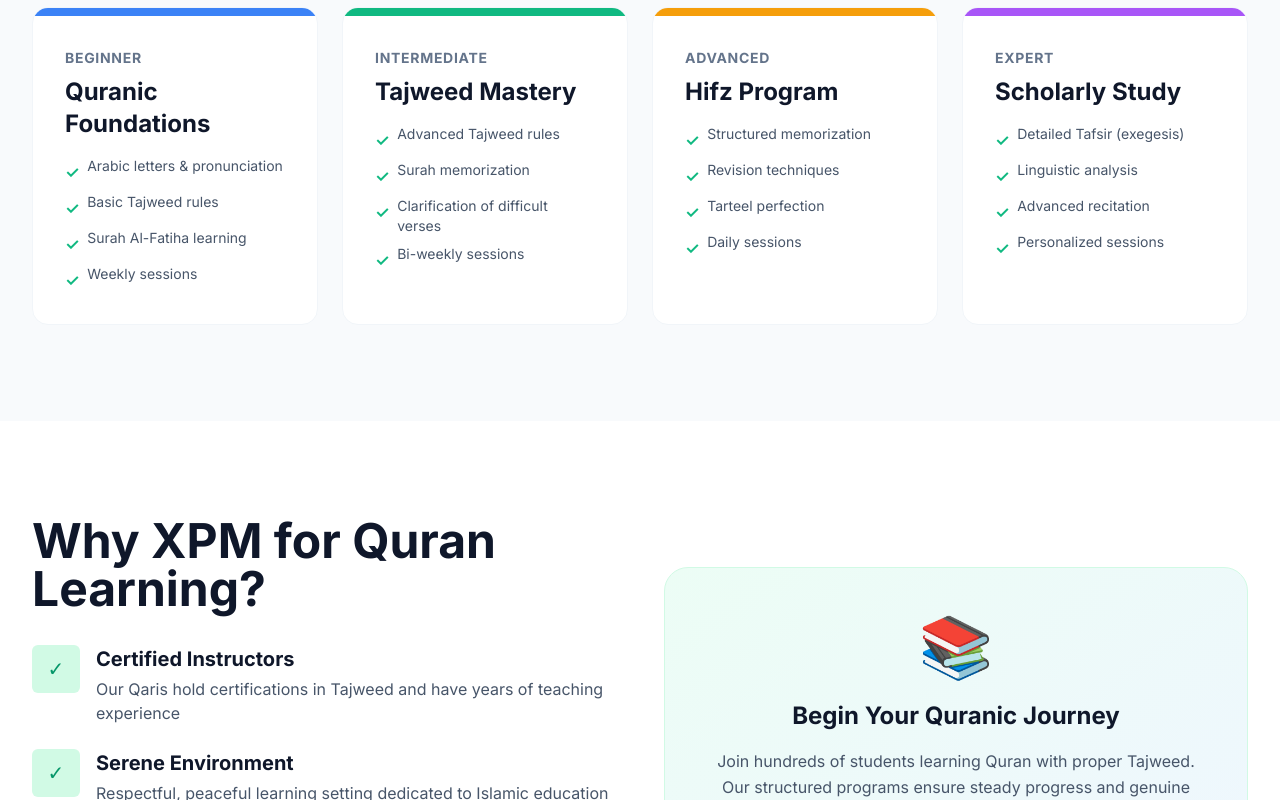
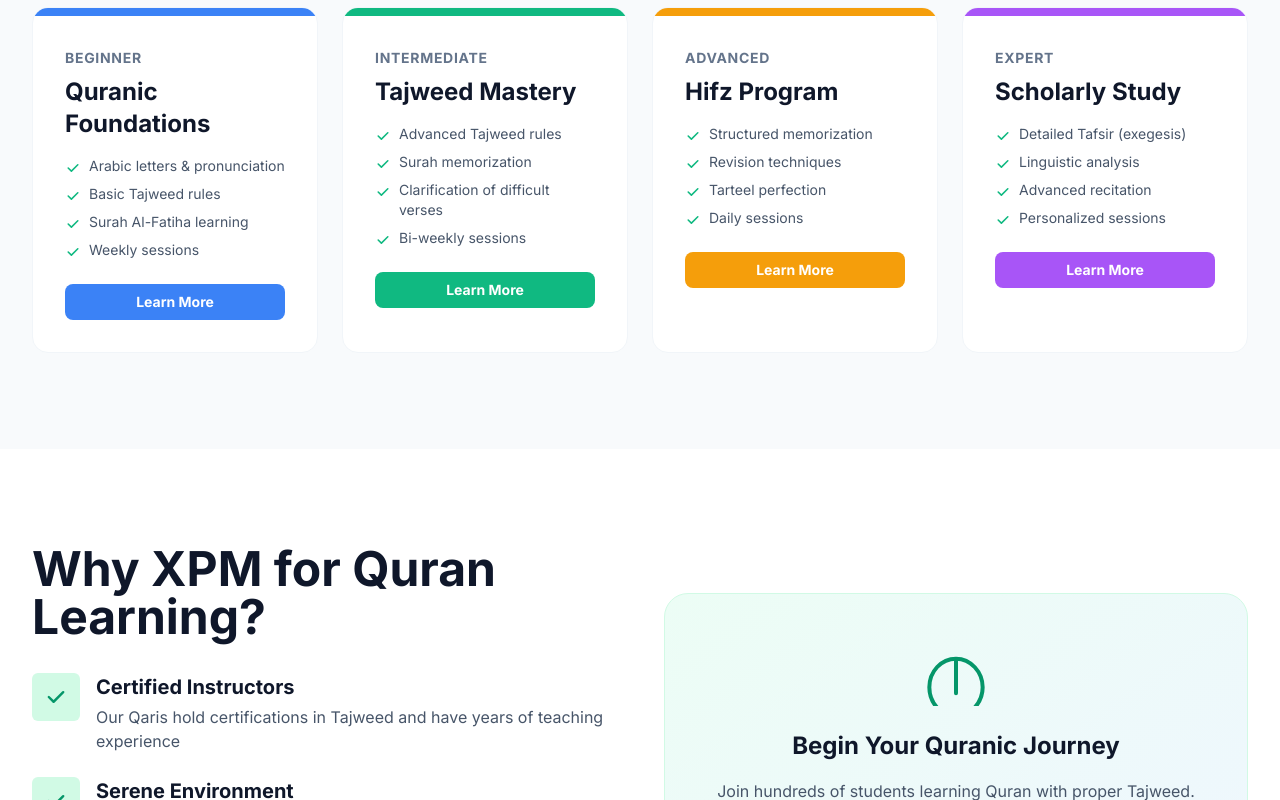
Before and after one commit to zebester7/XPM2, a React (Vite) app: page /quran-tutoring in a window 1280 px wide. Shown: the part 1280-2080 px from the top of the page. Built offline with nearby package versions, Linux system fonts and the light colour scheme; no server answers.

Commit message:
updated pages

```diff
--- a/index.html
+++ b/index.html
@@ -1,20 +1,20 @@
 <!DOCTYPE html>
 <html lang="en">
   <head>
+    <!-- Google tag (gtag.js) -->
+    <script async src="https://www.googletagmanager.com/gtag/js?id=AW-17941657556"></script>
+    <script>
+      window.dataLayer = window.dataLayer || [];
+      function gtag(){dataLayer.push(arguments);}
+      gtag('js', new Date());
+
+      gtag('config', 'AW-17941657556');
+    </script>
+
     <!-- Cache Control Headers -->
     <meta http-equiv="Cache-Control" content="no-cache, no-store, must-revalidate" />
     <meta http-equiv="Pragma" content="no-cache" />
     <meta http-equiv="Expires" content="0" />
-
-    <!-- Google tag (gtag.js) -->
-<script async src="https://www.googletagmanager.com/gtag/js?id=G-7EDX4WPJ0Y"></script>
-<script>
-  window.dataLayer = window.dataLayer || [];
-  function gtag(){dataLayer.push(arguments);}
-  gtag('js', new Date());
-
-  gtag('config', 'G-7EDX4WPJ0Y');
-</script>
     <meta charset="UTF-8" />
     <meta name="viewport" content="width=device-width, initial-scale=1.0" />
     <title>Online O & A Level Expert Subject Tutoring for All Subjects | XPM Tutors</title>
--- a/pages/QuranBeginnerPage.tsx
+++ b/pages/QuranBeginnerPage.tsx
@@ -79,7 +79,9 @@ const QuranBeginnerPage: React.FC = () => {
             <div className="space-y-6">
               <div className="bg-white/80 backdrop-blur p-8 rounded-2xl border border-blue-100 shadow-sm hover:shadow-lg transition">
                 <div className="w-14 h-14 bg-blue-100 rounded-xl flex items-center justify-center mb-4">
-                  <span className="text-2xl">📖</span>
+                  <svg className="w-7 h-7 text-blue-600" fill="none" stroke="currentColor" viewBox="0 0 24 24">
+                    <path strokeLinecap="round" strokeLinejoin="round" strokeWidth={2} d="M12 6.253v13m0-13C6.5 6.253 2 10.998 2 17s4.5 10.747 10 10.747c5.5 0 10-4.998 10-10.747S17.5 6.253 12 6.253z" />
+                  </svg>
                 </div>
                 <h3 className="text-xl font-black text-slate-900 mb-2">Course Duration</h3>
                 <p className="text-slate-600">3-4 months with weekly sessions. Progress at your own pace with flexible scheduling.</p>
@@ -87,7 +89,9 @@ const QuranBeginnerPage: React.FC = () => {
 
               <div className="bg-white/80 backdrop-blur p-8 rounded-2xl border border-emerald-100 shadow-sm hover:shadow-lg transition">
                 <div className="w-14 h-14 bg-emerald-100 rounded-xl flex items-center justify-center mb-4">
-                  <span className="text-2xl">✨</span>
+                  <svg className="w-7 h-7 text-emerald-600" fill="none" stroke="currentColor" viewBox="0 0 24 24">
+                    <path strokeLinecap="round" strokeLinejoin="round" strokeWidth={2} d="M9.663 17h4.673M12 3v1m6.364 1.636l-.707.707M21 12a9 9 0 11-18 0 9 9 0 0118 0z" />
+                  </svg>
                 </div>
                 <h3 className="text-xl font-black text-slate-900 mb-2">Learning Method</h3>
                 <p className="text-slate-600">Interactive 1-on-1 sessions with qualified female Qaris. Personalized feedback after each class.</p>
@@ -95,7 +99,9 @@ const QuranBeginnerPage: React.FC = () => {
 
               <div className="bg-white/80 backdrop-blur p-8 rounded-2xl border border-amber-100 shadow-sm hover:shadow-lg transition">
                 <div className="w-14 h-14 bg-amber-100 rounded-xl flex items-center justify-center mb-4">
-                  <span className="text-2xl">🎓</span>
+                  <svg className="w-7 h-7 text-amber-600" fill="none" stroke="currentColor" viewBox="0 0 24 24">
+                    <path strokeLinecap="round" strokeLinejoin="round" strokeWidth={2} d="M12 6V4m0 2a2 2 0 100 4m0-4a2 2 0 110 4m-6 8a2 2 0 100-4m0 4a2 2 0 110-4m0 4v2m0-6V4m6 6v10m6-2a2 2 0 100-4m0 4a2 2 0 110-4m0 4v2m0-6V4" />
+                  </svg>
                 </div>
                 <h3 className="text-xl font-black text-slate-900 mb-2">After Completion</h3>
                 <p className="text-slate-600">Graduate to Tajweed Mastery course. Receive completion certificate and join advanced programs.</p>
@@ -158,7 +164,9 @@ const QuranBeginnerPage: React.FC = () => {
                 <ul className="space-y-2">
                   {item.topics.map((topic, i) => (
                     <li key={i} className="flex items-start gap-2 text-slate-600">
-                      <span className="text-emerald-500 font-bold mt-1">✓</span>
+                      <svg className="w-4 h-4 text-emerald-500 mt-1 flex-shrink-0" fill="currentColor" viewBox="0 0 20 20">
+                        <path fillRule="evenodd" d="M16.707 5.293a1 1 0 010 1.414l-8 8a1 1 0 01-1.414 0l-4-4a1 1 0 011.414-1.414L8 12.586l7.293-7.293a1 1 0 011.414 0z" clipRule="evenodd" />
+                      </svg>
                       <span className="text-sm">{topic}</span>
                     </li>
                   ))}
--- a/pages/QuranTutoringPage.tsx
+++ b/pages/QuranTutoringPage.tsx
@@ -118,7 +118,9 @@ const QuranTutoringPage: React.FC = () => {
 
               <div className="bg-white/80 backdrop-blur p-8 rounded-2xl border border-emerald-100 shadow-sm hover:shadow-lg transition">
                 <div className="w-14 h-14 bg-amber-100 rounded-xl flex items-center justify-center mb-4">
-                  <span className="text-2xl">👩‍🏫</span>
+                  <svg className="w-7 h-7 text-amber-600" fill="none" stroke="currentColor" viewBox="0 0 24 24">
+                    <path strokeLinecap="round" strokeLinejoin="round" strokeWidth={2} d="M16 7a4 4 0 11-8 0 4 4 0 018 0zM12 14a7 7 0 00-7 7h14a7 7 0 00-7-7z" />
+                  </svg>
                 </div>
                 <h3 className="text-xl font-black text-slate-900 mb-2">Female Qaris</h3>
                 <p className="text-slate-600">Respectfully taught by experienced female Quranic scholars ensuring a serene and comfortable learning environment.</p>
@@ -128,7 +130,7 @@ const QuranTutoringPage: React.FC = () => {
         </div>
       </section>
 
-      {/* Program Levels */}
+      {/* Program Levels - Browse All */}
       <section className="py-16 lg:py-24 bg-slate-50">
         <div className="max-w-7xl mx-auto px-4 sm:px-6 lg:px-8">
           <div className="text-center mb-16">
@@ -141,39 +143,54 @@ const QuranTutoringPage: React.FC = () => {
               {
                 level: 'Beginner',
                 title: 'Quranic Foundations',
-                features: ['Arabic letters & pronunciation', 'Basic Tajweed rules', 'Surah Al-Fatiha learning', 'Weekly sessions']
+                features: ['Arabic letters & pronunciation', 'Basic Tajweed rules', 'Surah Al-Fatiha learning', 'Weekly sessions'],
+                path: '/quran-beginner',
+                color: 'blue'
               },
               {
                 level: 'Intermediate',
                 title: 'Tajweed Mastery',
-                features: ['Advanced Tajweed rules', 'Surah memorization', 'Clarification of difficult verses', 'Bi-weekly sessions']
+                features: ['Advanced Tajweed rules', 'Surah memorization', 'Clarification of difficult verses', 'Bi-weekly sessions'],
+                path: '/quran-intermediate',
+                color: 'emerald'
               },
               {
                 level: 'Advanced',
                 title: 'Hifz Program',
-                features: ['Structured memorization', 'Revision techniques', 'Tarteel perfection', 'Daily sessions']
+                features: ['Structured memorization', 'Revision techniques', 'Tarteel perfection', 'Daily sessions'],
+                path: '/quran-advanced',
+                color: 'amber'
               },
               {
                 level: 'Expert',
                 title: 'Scholarly Study',
-                features: ['Detailed Tafsir (exegesis)', 'Linguistic analysis', 'Advanced recitation', 'Personalized sessions']
+                features: ['Detailed Tafsir (exegesis)', 'Linguistic analysis', 'Advanced recitation', 'Personalized sessions'],
+                path: '/quran-expert',
+                color: 'purple'
               }
             ].map((program, idx) => (
-              <div key={idx} className="bg-white rounded-2xl border border-slate-100 overflow-hidden hover:shadow-lg transition">
+              <Link key={idx} to={program.path} className="block group">
+                <div className="bg-white rounded-2xl border border-slate-100 overflow-hidden hover:shadow-lg transition h-full">
                   <div className={`h-2 ${idx === 0 ? 'bg-blue-500' : idx === 1 ? 'bg-emerald-500' : idx === 2 ? 'bg-amber-500' : 'bg-purple-500'}`}></div>
                   <div className="p-8">
                     <div className="text-sm font-black uppercase tracking-wider text-slate-500 mb-2">{program.level}</div>
-                  <h3 className="text-2xl font-black text-slate-900 mb-4">{program.title}</h3>
-                  <ul className="space-y-2">
+                    <h3 className="text-2xl font-black text-slate-900 mb-4 group-hover:text-emerald-600 transition">{program.title}</h3>
+                    <ul className="space-y-2 mb-6">
                       {program.features.map((feature, i) => (
-                      <li key={i} className="flex items-start gap-2 text-slate-600">
-                        <span className="text-emerald-500 font-bold mt-1">✓</span>
-                        <span className="text-sm">{feature}</span>
+                        <li key={i} className="flex items-start gap-2 text-slate-600 text-sm">
+                          <svg className="w-4 h-4 text-emerald-500 mt-1 flex-shrink-0" fill="currentColor" viewBox="0 0 20 20">
+                            <path fillRule="evenodd" d="M16.707 5.293a1 1 0 010 1.414l-8 8a1 1 0 01-1.414 0l-4-4a1 1 0 011.414-1.414L8 12.586l7.293-7.293a1 1 0 011.414 0z" clipRule="evenodd" />
+                          </svg>
+                          <span>{feature}</span>
                         </li>
                       ))}
                     </ul>
+                    <button className={`w-full py-2 px-4 font-black rounded-lg transition text-white text-sm ${idx === 0 ? 'bg-blue-500 group-hover:bg-blue-600' : idx === 1 ? 'bg-emerald-500 group-hover:bg-emerald-600' : idx === 2 ? 'bg-amber-500 group-hover:bg-amber-600' : 'bg-purple-500 group-hover:bg-purple-600'}`}>
+                      Learn More
+                    </button>
                   </div>
                 </div>
+              </Link>
             ))}
           </div>
         </div>
@@ -207,7 +224,9 @@ const QuranTutoringPage: React.FC = () => {
                   <div key={idx} className="flex gap-4">
                     <div className="flex-shrink-0">
                       <div className="flex items-center justify-center h-12 w-12 rounded-md bg-emerald-100">
-                        <span className="text-emerald-600 text-xl">✓</span>
+                        <svg className="w-6 h-6 text-emerald-600" fill="currentColor" viewBox="0 0 20 20">
+                          <path fillRule="evenodd" d="M16.707 5.293a1 1 0 010 1.414l-8 8a1 1 0 01-1.414 0l-4-4a1 1 0 011.414-1.414L8 12.586l7.293-7.293a1 1 0 011.414 0z" clipRule="evenodd" />
+                        </svg>
                       </div>
                     </div>
                     <div>
@@ -221,7 +240,9 @@ const QuranTutoringPage: React.FC = () => {
 
             <div className="bg-gradient-to-br from-emerald-50 to-blue-50 p-12 rounded-3xl border border-emerald-100">
               <div className="text-center">
-                <div className="text-6xl mb-6">📚</div>
+                <svg className="w-16 h-16 mx-auto mb-6 text-emerald-600" fill="none" stroke="currentColor" viewBox="0 0 24 24">
+                  <path strokeLinecap="round" strokeLinejoin="round" strokeWidth={1.5} d="M12 6.253v13m0-13C6.5 6.253 2 10.998 2 17s4.5 10.747 10 10.747c5.5 0 10-4.998 10-10.747S17.5 6.253 12 6.253z" />
+                </svg>
                 <h3 className="text-2xl font-black text-slate-900 mb-4">Begin Your Quranic Journey</h3>
                 <p className="text-slate-600 mb-8 leading-relaxed">
                   Join hundreds of students learning Quran with proper Tajweed. Our structured programs ensure steady progress and genuine understanding.
```
Lines whose indentation alone changed are shown as unchanged.
